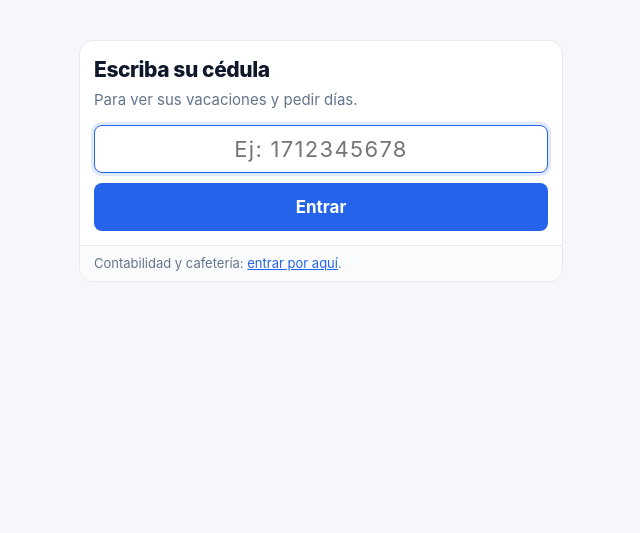
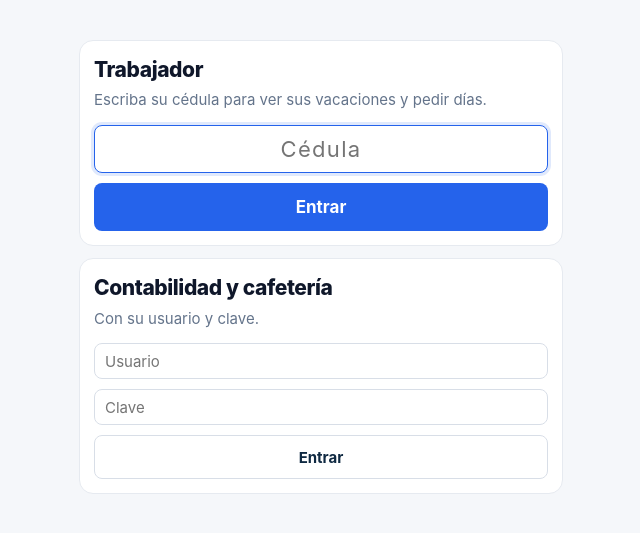
Before and after one commit to t-eliscovich/intela-trabajadores, a Python web app: template templates/entrar.html in a window 1280 px wide. Shown: the part 40-573 px from the top of the page, without its empty margins (319-959 px from the left). Run offline with Jinja, Linux system fonts and the light colour scheme; the template is opened without the code that fills it, so the values that code supplies are empty.

Commit message:
Una sola pantalla de entrada: cédula arriba, usuario y clave abajo
Co-Authored-By: Claude Fable 5.1 <noreply@anthropic.com>
Claude-Session: https://claude.ai/code/session_01C1YThiRf1cKufddZHeorvu

```diff
--- a/app.py
+++ b/app.py
@@ -483,7 +483,7 @@ def admin_entrar():
             session.permanent = False  # contabilidad: se cierra con el navegador
             return redirect(_adonde_iba() or url_for("admin"))
         flash("Usuario o clave incorrectos.", "error")
-    return render_template("admin_entrar.html")
+    return render_template("entrar.html", admin=True)
 
 
 @app.route("/admin/salir")
--- a/scripts/test_trabajadores.py
+++ b/scripts/test_trabajadores.py
@@ -123,7 +123,8 @@ maria = base.crear_trabajador("0912345678", "María López", date(2023, 8, 1))
 base.dar_de_baja(base.crear_trabajador("0999999999", "Ex Empleado", date(2010, 1, 1)), date(2025, 1, 1))
 c = A.app.test_client()
 r = c.get("/")
-check("la pantalla de entrada abre", r.status_code == 200 and "cédula" in r.get_data(as_text=True))
+html = r.get_data(as_text=True)
+check("la pantalla de entrada abre con las dos partes: cédula arriba, usuario y clave abajo", r.status_code == 200 and "Cédula" in html and 'name="usuario"' in html and 'name="clave"' in html and "Soy trabajador" not in html)
 r = c.post("/", data={"cedula": "0000000000"})
 check("cédula desconocida avisa", "No encontramos" in r.get_data(as_text=True))
 r = c.post("/", data={"cedula": "0999999999"})
--- a/scripts/vista_local.py
+++ b/scripts/vista_local.py
@@ -83,7 +83,6 @@ guardar("cafeteria_listo", k.post("/cafeteria/confirmar", data={"cedula": "17123
 
 # contabilidad
 c = A.app.test_client()
-guardar("admin_entrar", c.get("/admin/entrar").get_data(as_text=True))
 c.post("/admin/entrar", data={"usuario": "conta", "clave": "x"})
 guardar("admin", c.get("/admin").get_data(as_text=True))
 guardar("admin_trabajador", c.get(f"/admin/trabajador/{ids['Juan Pérez']}").get_data(as_text=True))
--- a/templates/entrar.html
+++ b/templates/entrar.html
@@ -4,12 +4,12 @@
 {% block contenido %}
 <div class="bloque" style="margin-top:24px">
   <div class="relleno">
-    <h1 style="margin-bottom:4px">Escriba su cédula</h1>
-    <p class="tenue" style="margin:0 0 14px">Para ver sus vacaciones y pedir días.</p>
-    <form method="POST" class="formulario">
+    <h1 style="margin-bottom:4px">Trabajador</h1>
+    <p class="tenue" style="margin:0 0 14px">Escriba su cédula para ver sus vacaciones y pedir días.</p>
+    <form method="POST" action="{{ url_for('entrar') }}" class="formulario">
       <div class="ancho">
         <input type="text" name="cedula" inputmode="numeric" autocomplete="off"
-               placeholder="Ej: 1712345678" autofocus required
+               placeholder="Cédula" {% if not admin %}autofocus{% endif %} required
                style="height:48px;font-size:22px;letter-spacing:.06em;text-align:center">
       </div>
       <div class="ancho">
@@ -17,6 +17,17 @@
       </div>
     </form>
   </div>
-  <div class="nota">Contabilidad y cafetería: <a href="{{ url_for('admin_entrar') }}">entrar por aquí</a>.</div>
+</div>
+
+<div class="bloque">
+  <div class="relleno">
+    <h1 style="margin-bottom:4px">Contabilidad y cafetería</h1>
+    <p class="tenue" style="margin:0 0 14px">Con su usuario y clave.</p>
+    <form method="POST" action="{{ url_for('admin_entrar', next=request.args.get('next') or none) }}" class="formulario">
+      <div class="ancho"><input type="text" name="usuario" placeholder="Usuario" required autocapitalize="none" autocomplete="username" {% if admin %}autofocus{% endif %}></div>
+      <div class="ancho"><input type="password" name="clave" placeholder="Clave" required autocomplete="current-password"></div>
+      <div class="ancho"><button class="btn suave" type="submit" style="width:100%;height:44px">Entrar</button></div>
+    </form>
+  </div>
 </div>
 {% endblock %}
```
Also changed, not shown: templates/admin_entrar.html (deleted, +0 -35 lines).
